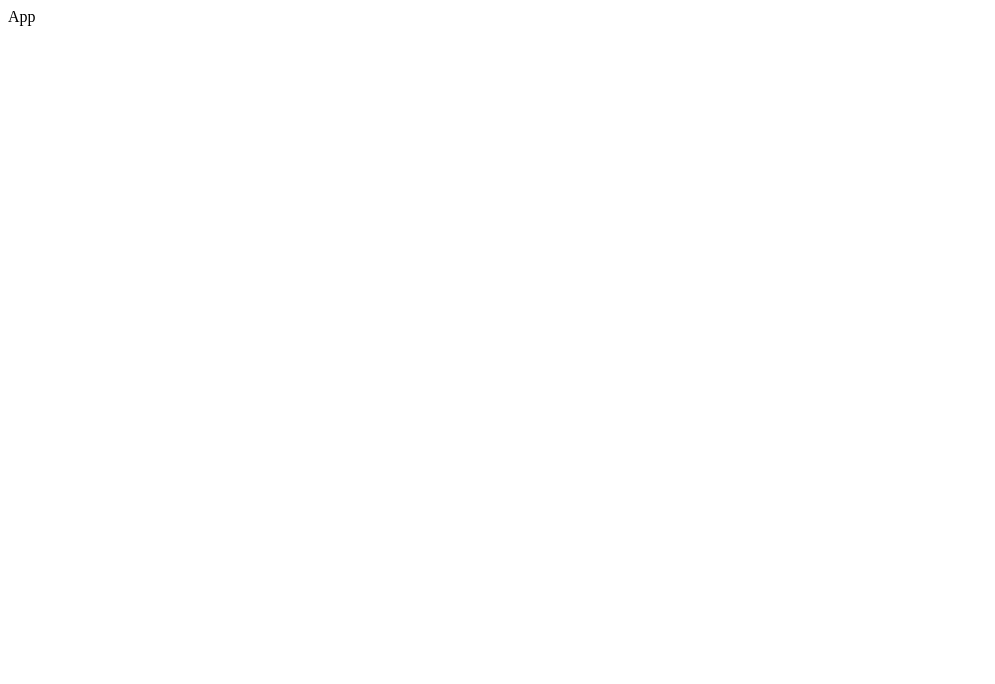
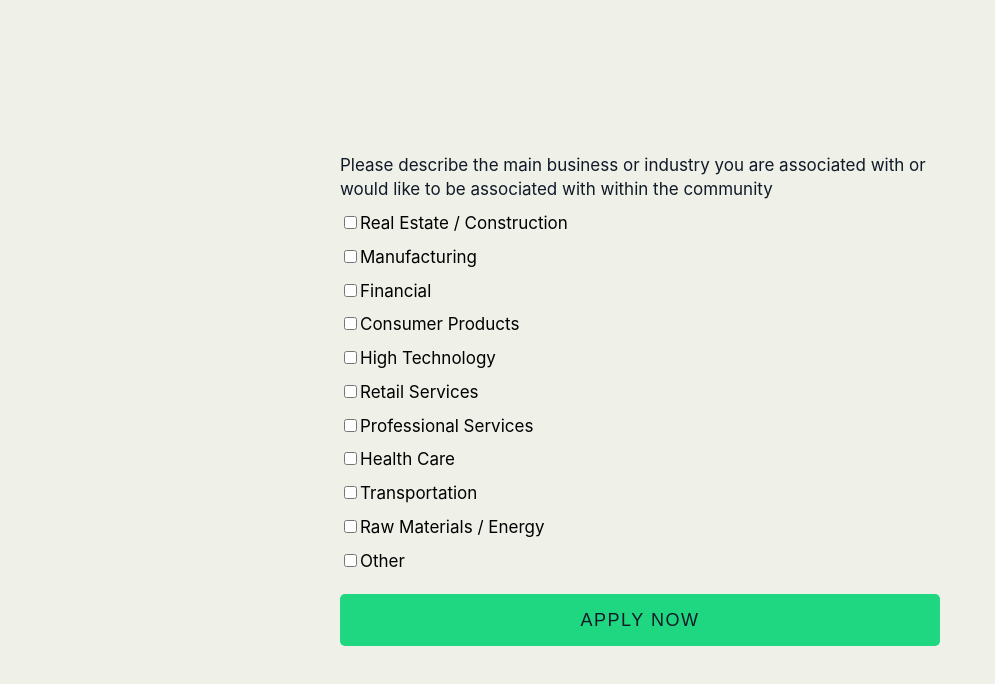
Before and after one commit to pticasolovey20/select-multiple, a React (Create React App) app: page / in a window 1280 px wide. Shown: the top 684 px of the page, without its empty margins (0-995 px from the left). Built offline with nearby package versions, Linux system fonts and the light colour scheme.

Commit message:
created base layout

```diff
--- a/package.json
+++ b/package.json
@@ -8,7 +8,9 @@
 		"@testing-library/user-event": "^13.5.0",
 		"react": "^18.2.0",
 		"react-dom": "^18.2.0",
+		"react-hook-form": "^7.46.2",
 		"react-scripts": "5.0.1",
+		"sass": "^1.68.0",
 		"web-vitals": "^2.1.4"
 	},
 	"scripts": {
--- a/src/App.jsx
+++ b/src/App.jsx
@@ -1,7 +1,25 @@
 import React from "react";
+import { useForm } from "react-hook-form";
+
+import SelectMultiple from "./components/SelectMultiple";
 
 const App = () => {
-	return <div>App</div>;
+	const {
+		register,
+		handleSubmit,
+		formState: { errors },
+	} = useForm({ mode: "onChange" });
+
+	const onSubmit = (data) => console.log(data);
+
+	return (
+		<main>
+			<form onSubmit={handleSubmit(onSubmit)}>
+				<SelectMultiple register={register} errors={errors} />
+				<button type="submit">apply now</button>
+			</form>
+		</main>
+	);
 };
 
 export default App;
--- /dev/null
+++ b/src/components/SelectMultiple.jsx
@@ -0,0 +1,37 @@
+import React from "react";
+
+const options = [
+	{ id: 1, label: "Real Estate / Construction" },
+	{ id: 2, label: "Manufacturing" },
+	{ id: 3, label: "Financial" },
+	{ id: 4, label: "Consumer Products" },
+	{ id: 5, label: "High Technology" },
+	{ id: 6, label: "Retail Services" },
+	{ id: 7, label: "Professional Services" },
+	{ id: 8, label: "Health Care" },
+	{ id: 9, label: "Transportation" },
+	{ id: 10, label: "Raw Materials / Energy" },
+	{ id: 11, label: "Other" },
+];
+
+const SelectMultiple = ({ register, errors }) => {
+	return (
+		<div style={{ display: "flex", flexDirection: "column", gap: "10px" }}>
+			<p>
+				Please describe the main business or industry you are associated with or would like to be associated
+				with within the community
+			</p>
+
+			{options.map(({ id, label }) => (
+				<div key={id}>
+					<input type="checkbox" />
+					<span>{label}</span>
+				</div>
+			))}
+
+			{errors?.select ? <span className="error">Please select your core business</span> : null}
+		</div>
+	);
+};
+
+export default SelectMultiple;
--- a/src/index.jsx
+++ b/src/index.jsx
@@ -1,6 +1,8 @@
 import React from "react";
 import ReactDOM from "react-dom/client";
 import App from "./App";
+
+import "./styles/globals.scss";
 
 const root = ReactDOM.createRoot(document.getElementById("root"));
 
--- /dev/null
+++ b/src/styles/globals.scss
@@ -0,0 +1,95 @@
+html,
+body {
+	margin: 0;
+	padding: 0;
+	box-sizing: border-box;
+
+	outline: none;
+	text-decoration: none;
+	font-family: "Inter", Helvetica, Arial, sans-serif;
+}
+
+main {
+	min-height: 100vh;
+
+	display: flex;
+	justify-content: center;
+	align-items: center;
+	padding: 0px 10px;
+
+	font-size: 17px;
+	line-height: 1.4em;
+
+	background-color: #eff1e9;
+}
+
+form {
+	display: flex;
+	flex-direction: column;
+	gap: 20px;
+
+	width: 100%;
+	padding: 5px;
+	border-radius: 10px;
+
+	p {
+		color: #101a28;
+		text-align: left;
+
+		margin: 0;
+	}
+
+	.error {
+		color: #b70010;
+
+		padding: 12px 18px;
+		border-radius: 5px;
+
+		background-color: #ffdfd8;
+	}
+
+	button {
+		width: 100%;
+		padding: 10px 20px;
+		border-radius: 5px;
+		border: none;
+
+		color: #101a28;
+		text-align: center;
+		font-size: 18px;
+		font-weight: 500;
+
+		line-height: 32px;
+		letter-spacing: 1.5px;
+		text-transform: uppercase;
+
+		background: #1fd781;
+		transition: background-color 0.3s ease-in-out;
+
+		cursor: pointer;
+
+		&:hover {
+			background-color: #2fdcff;
+		}
+	}
+}
+
+@media (min-width: 576px) {
+	form {
+		width: 80%;
+	}
+}
+
+@media (min-width: 768px) {
+	form {
+		width: 60%;
+		padding: 10px;
+	}
+}
+
+@media (min-width: 1024px) {
+	form {
+		width: 600px;
+		padding: 20px;
+	}
+}
```
Also changed, not shown: 1 other file (tests, documents, lock files or other folders).
